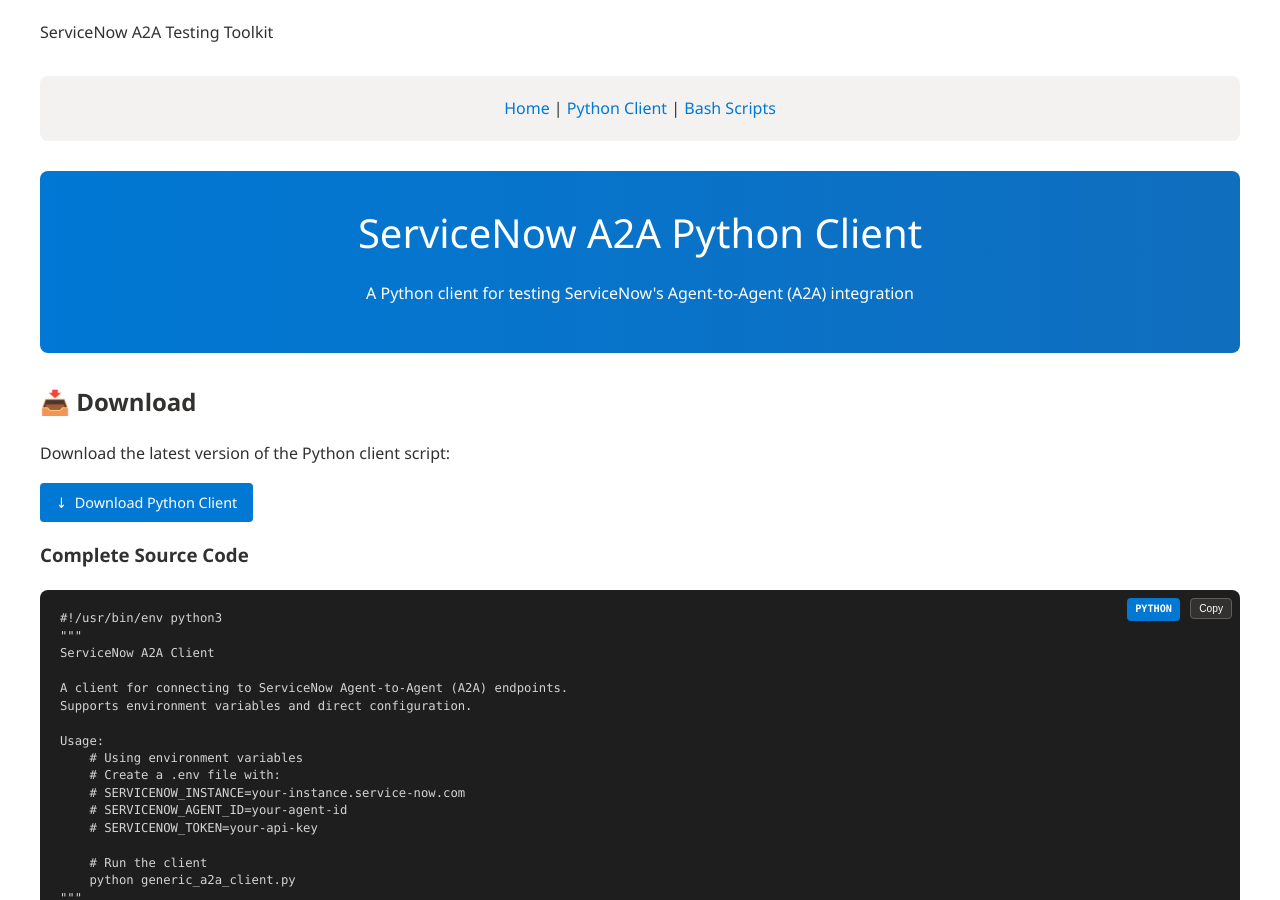
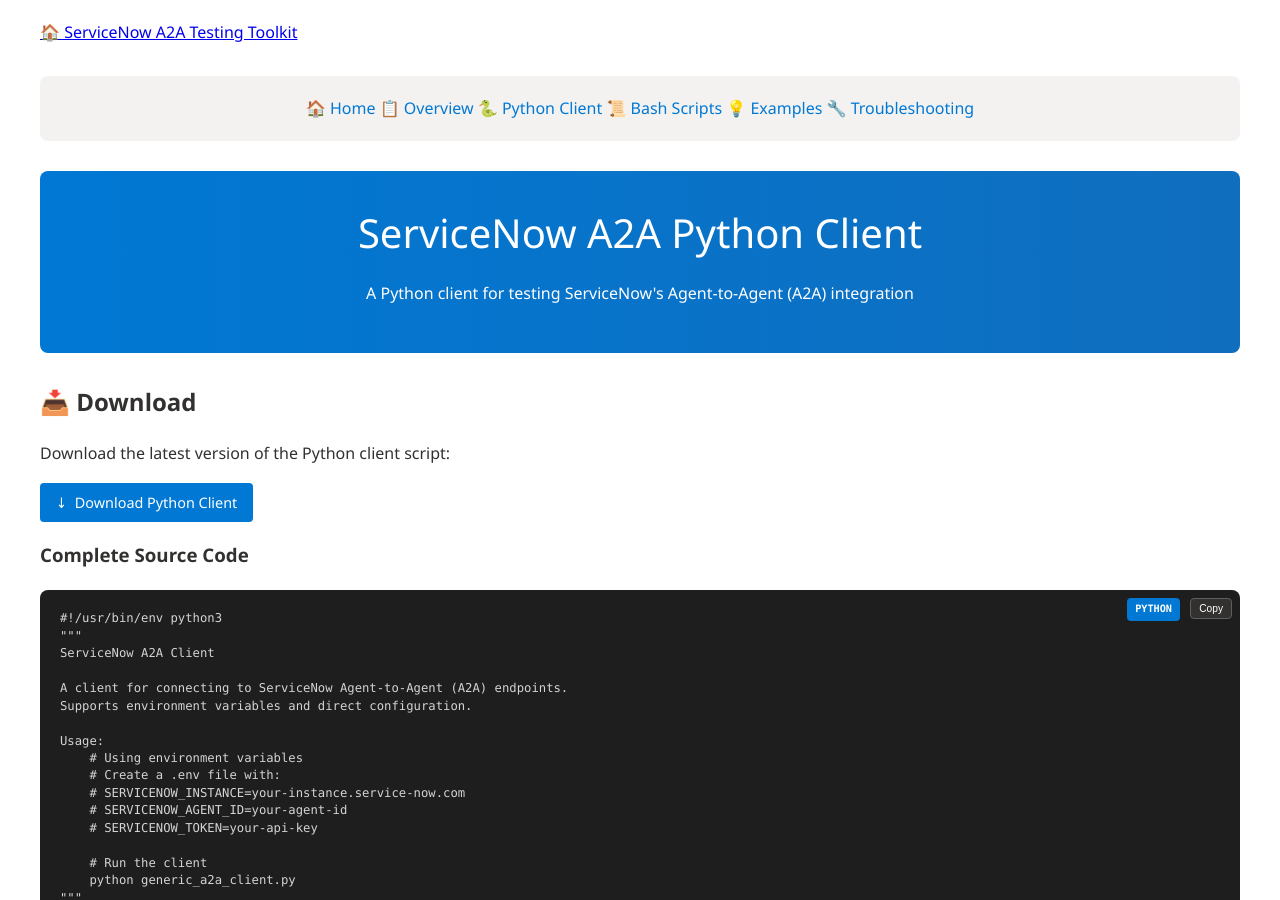
Before and after one commit to tamirlocalsn/servicenow_a2a_testing_toolkit, a Jekyll site: the page ServiceNow_A2A_Python_Client.html, which Jekyll copies as it is, in a window 1280 px wide and 900 px high. Built offline with Jekyll 4.4.1, drawn with Linux system fonts in a browser that asks for light colours.

Commit message:
docs: update navigation and dependencies
- Update navigation header in Python client page to match Bash scripts
- Add python-dotenv to installation instructions in Overview page
- Improve dependency documentation and notes

```diff
--- a/ServiceNow_A2A_Overview.html
+++ b/ServiceNow_A2A_Overview.html
@@ -298,7 +298,10 @@
                 <p>Install the required Python packages:</p>
                 <div class="code-block" data-lang="bash">
                     <button class="copy-btn" onclick="copyCode(this)">Copy</button>
-                    <pre>pip install httpx a2a-sdk</pre>
+                    <pre>pip install httpx a2a-sdk python-dotenv</pre>
+                </div>
+                <div class="alert alert-info" style="margin-top: 10px;">
+                    <strong>Note:</strong> The <code>python-dotenv</code> package is required for loading environment variables from the <code>.env</code> file.
                 </div>
             </div>
         </div>
--- a/ServiceNow_A2A_Python_Client.html
+++ b/ServiceNow_A2A_Python_Client.html
@@ -166,11 +166,14 @@
     <!-- Global Navigation -->
     <nav class="global-nav">
         <div class="nav-container">
-            <div class="nav-logo">ServiceNow A2A Testing Toolkit</div>
+            <a href="ServiceNow_A2A_Complete_Index.html" class="nav-brand">🏠 ServiceNow A2A Testing Toolkit</a>
             <div class="nav-links">
-                <a href="index.html">Home</a> |
-                <a href="ServiceNow_A2A_Python_Client.html" class="active">Python Client</a> |
-                <a href="ServiceNow_A2A_Bash_Scripts.html">Bash Scripts</a>
+                <a href="ServiceNow_A2A_Complete_Index.html">🏠 Home</a>
+                <a href="ServiceNow_A2A_Overview.html">📋 Overview</a>
+                <a href="ServiceNow_A2A_Python_Client.html" class="current">🐍 Python Client</a>
+                <a href="ServiceNow_A2A_Bash_Scripts.html">📜 Bash Scripts</a>
+                <a href="ServiceNow_A2A_Examples.html">💡 Examples</a>
+                <a href="ServiceNow_A2A_Troubleshooting.html">🔧 Troubleshooting</a>
             </div>
         </div>
     </nav>
```
